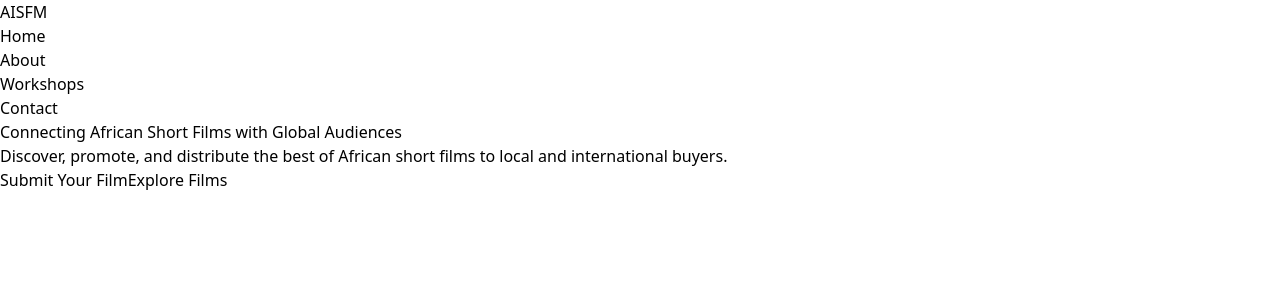
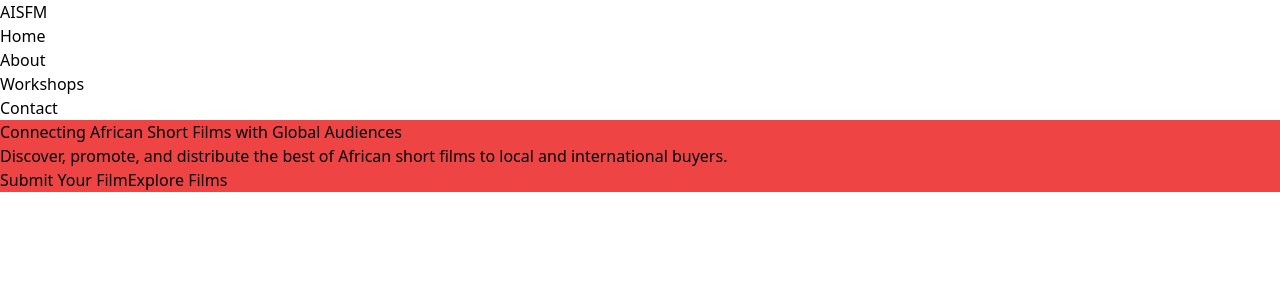
Before and after one commit to iAmNsengi/regexcraft-frontend, a React (Vite) app: page / in a window 1280 px wide. Shown: the top 300 px of the page. Built offline with nearby package versions, Linux system fonts and the light colour scheme.

Commit message:
add: jest&eslint formatter

```diff
--- a/src/pages/Home.tsx
+++ b/src/pages/Home.tsx
@@ -3,7 +3,7 @@ import React from 'react';
 
 const Home: React.FC = () => {
     return (
-        <div>
+        <div className='bg-red-500'>
             <h1>Connecting African Short Films with Global Audiences</h1>
             <p>Discover, promote, and distribute the best of African short films to local and international buyers.</p>
             <button>Submit Your Film</button>
```
Also changed, not shown: package.json (+9 -1 lines), 1 other file (tests, documents, lock files or other folders).
